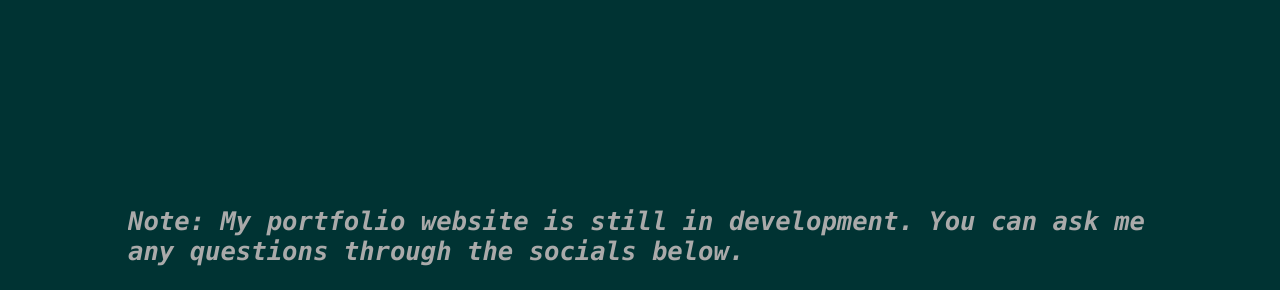
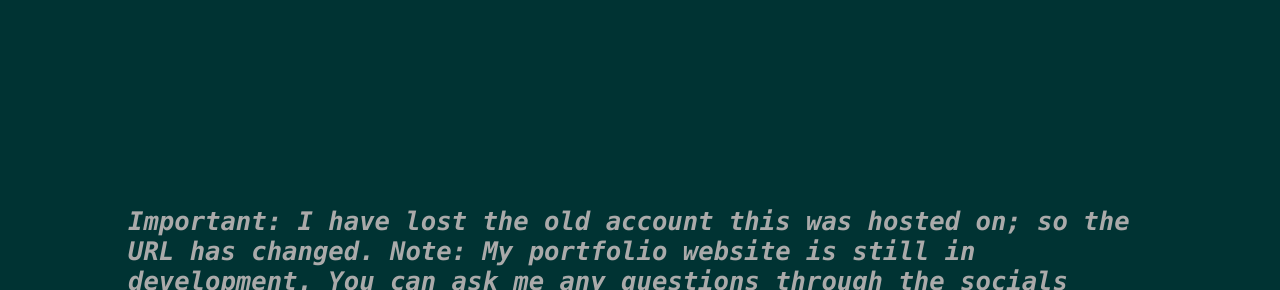
Before and after one commit to Cyan-Ninja/cyan-ninja.github.io, a plain HTML site: page index.html in a window 1280 px wide. Shown: the part 61-351 px from the top of the page. Drawn offline with Linux system fonts and the light colour scheme.

Commit message:
Added note about losing old account.

```diff
--- a/index.html
+++ b/index.html
@@ -16,6 +16,7 @@
 	<div id="wrapper">
 		<div id="landing" class="section">
 			<p id="about">
+				<em>Important: I have lost the old account this was hosted on; so the URL has changed.</em>
 				<em>Note: My portfolio website is still in development. You can ask me any questions through the socials below.</em><br><br>
 				&#9656; I am <strong style="color:#599;">CyanNinja</strong>&hellip;<br>
 				Your next affordable web freelancer.<br><br>
```
